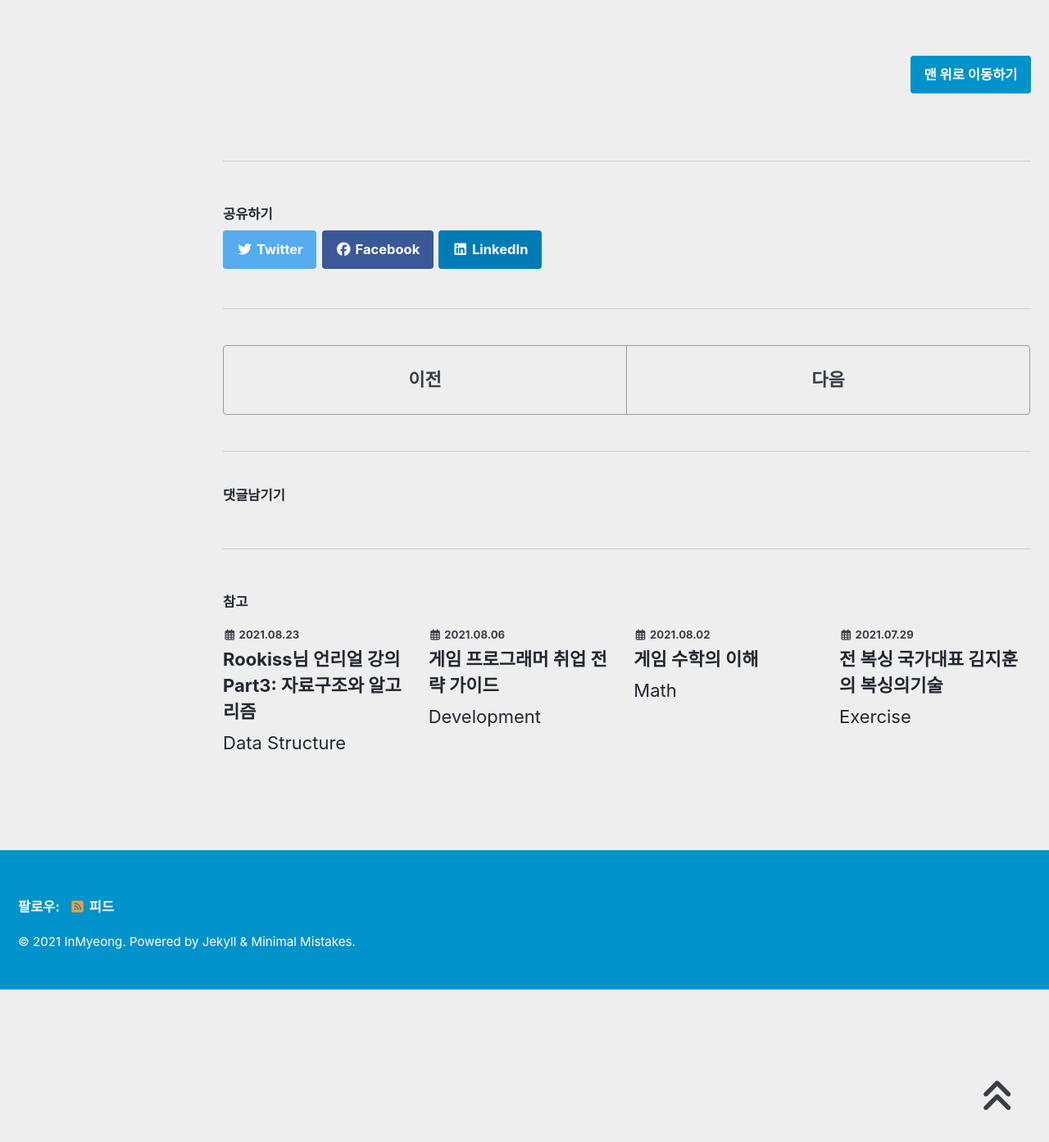
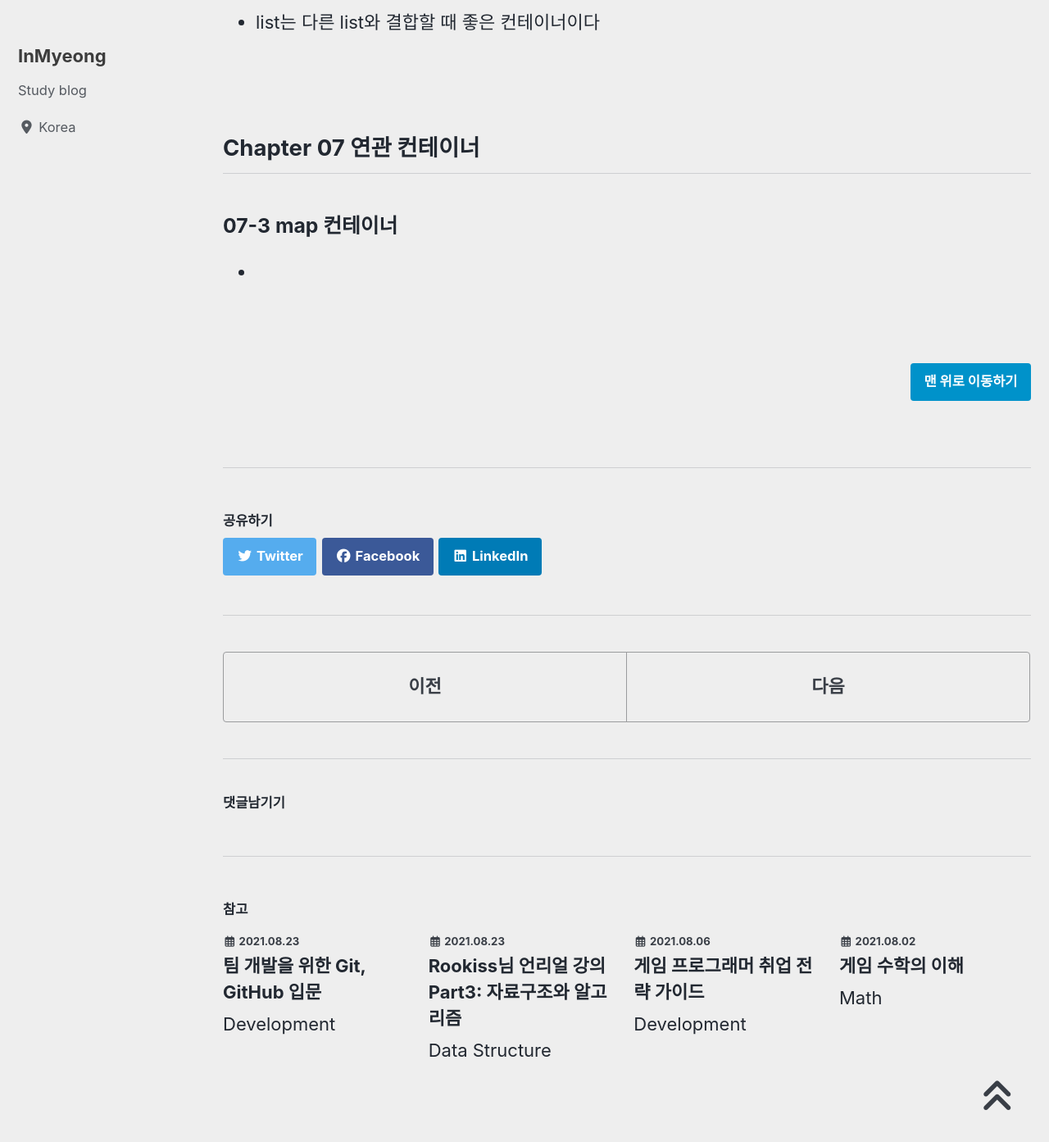
Before and after one commit to devMyeong/devMyeong.github.io, a Jekyll site: the page built from _posts/stl/2021-08-12-cpp-stl.md, in a window 1280 px wide and 1400 px high, scrolled down 3229 px. Shown: the top 1393 px of the window at 82% size. Built offline with Jekyll 4.4.1, drawn with Linux system fonts in a browser that asks for light colours; cached includes are drawn as plain includes; nearby versions of some CDN libraries; some web fonts are replaced; comment, search, counter and statistics services are not loaded; some of the changed text lies outside the part shown.

Commit message:
update github guide

```diff
--- a/_posts/stl/2021-08-12-cpp-stl.md
+++ b/_posts/stl/2021-08-12-cpp-stl.md
@@ -70,4 +70,11 @@ lt.remove_if(Predicate); // 이와 같이 조건자가 참인 모든 원소를
 
 <br>
 
+## Chapter 07 연관 컨테이너
+
+### 07-3 map 컨테이너
+-
+
+<br>
+
 [맨 위로 이동하기](#){: .btn .btn--primary }{: .align-right}
```
Also changed, not shown: _posts/liberalArts/development/2021-08-23-진유림-git.md (added, +38 -0 lines).
